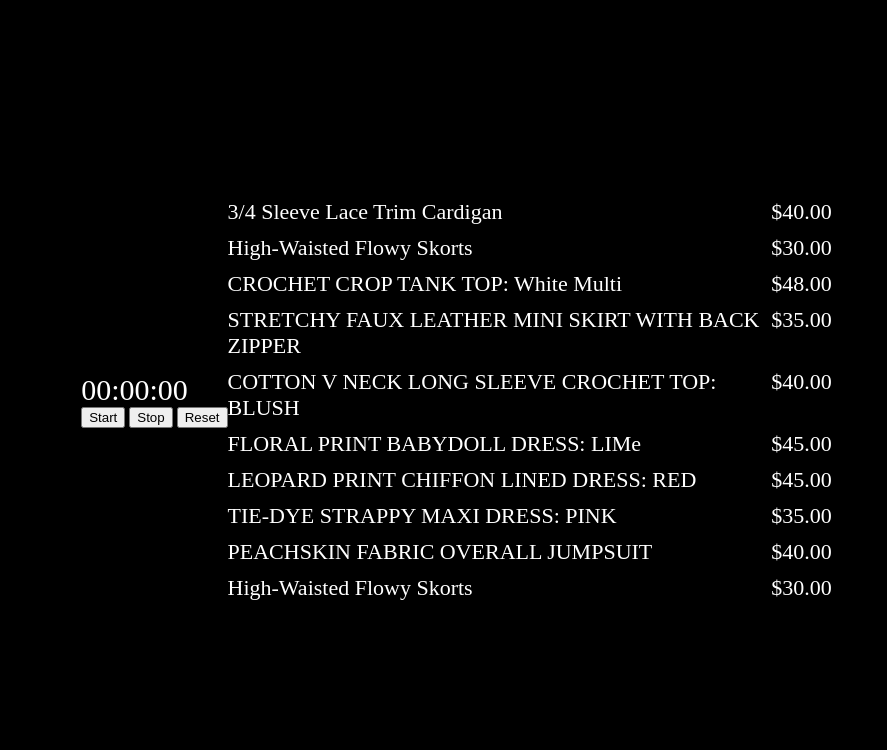
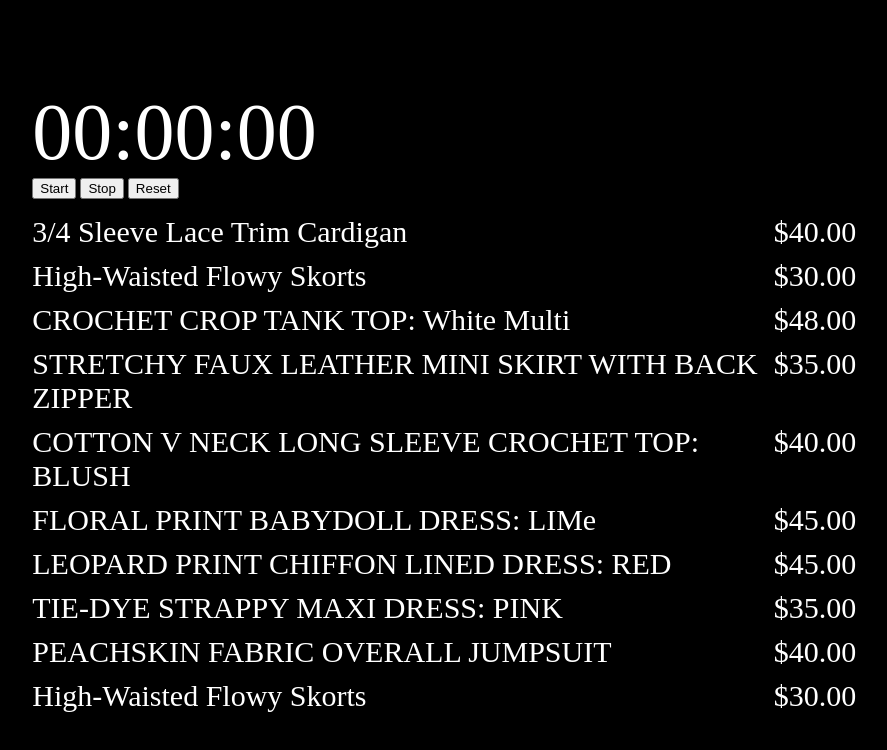
Before and after one commit to jparris3213/ElectronPrompter, an Electron app: page index.html in a window 1280 px wide. Shown: the whole page, without its empty margins (150-1037 px from the left). Drawn offline with Linux system fonts and the light colour scheme.

Commit message:
Updated to work with screen

```diff
--- a/index.html
+++ b/index.html
@@ -23,7 +23,7 @@
 
         li {
             color: white;
-            font-size: 22px;
+            font-size: 30px;
             text-align: left;
             /* Align text to the left */
             display: flex;
@@ -37,12 +37,13 @@
 
 <body>
     <div>
-        <div id="timer" style="color: white; font-size: 30px;">00:00:00</div>
-        <button id="start">Start</button>
-        <button id="stop">Stop</button>
-        <button id="reset">Reset</button>
-    </div>
-    <div>
+        <ul>
+            <div>
+                <div id="timer" style="color: white; font-size: 80px;">00:00:00</div>
+                <button id="start">Start</button>
+                <button id="stop">Stop</button>
+                <button id="reset">Reset</button>
+            </div></ul>
         <ul id="placeholderList"></ul>
     </div>
 
--- a/index.js
+++ b/index.js
@@ -3,7 +3,7 @@ const { app, BrowserWindow } = require('electron');
 
 function createWindow() {
     const mainWindow = new BrowserWindow({
-        width: Math.round(1920 * 0.2),
+        width: Math.round(500),
         height: 1000,
         backgroundColor: '#000000',
         webPreferences: {
```
